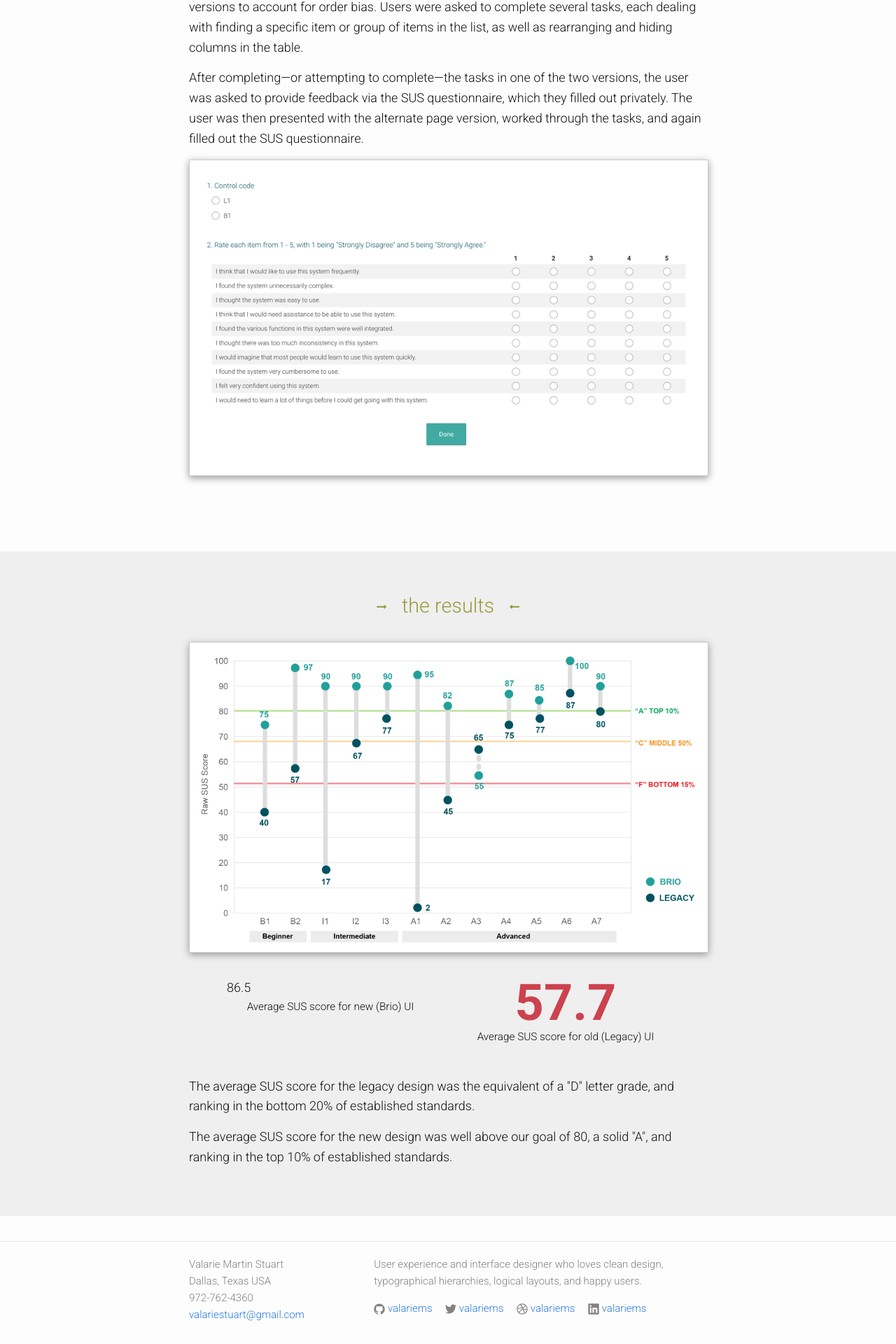
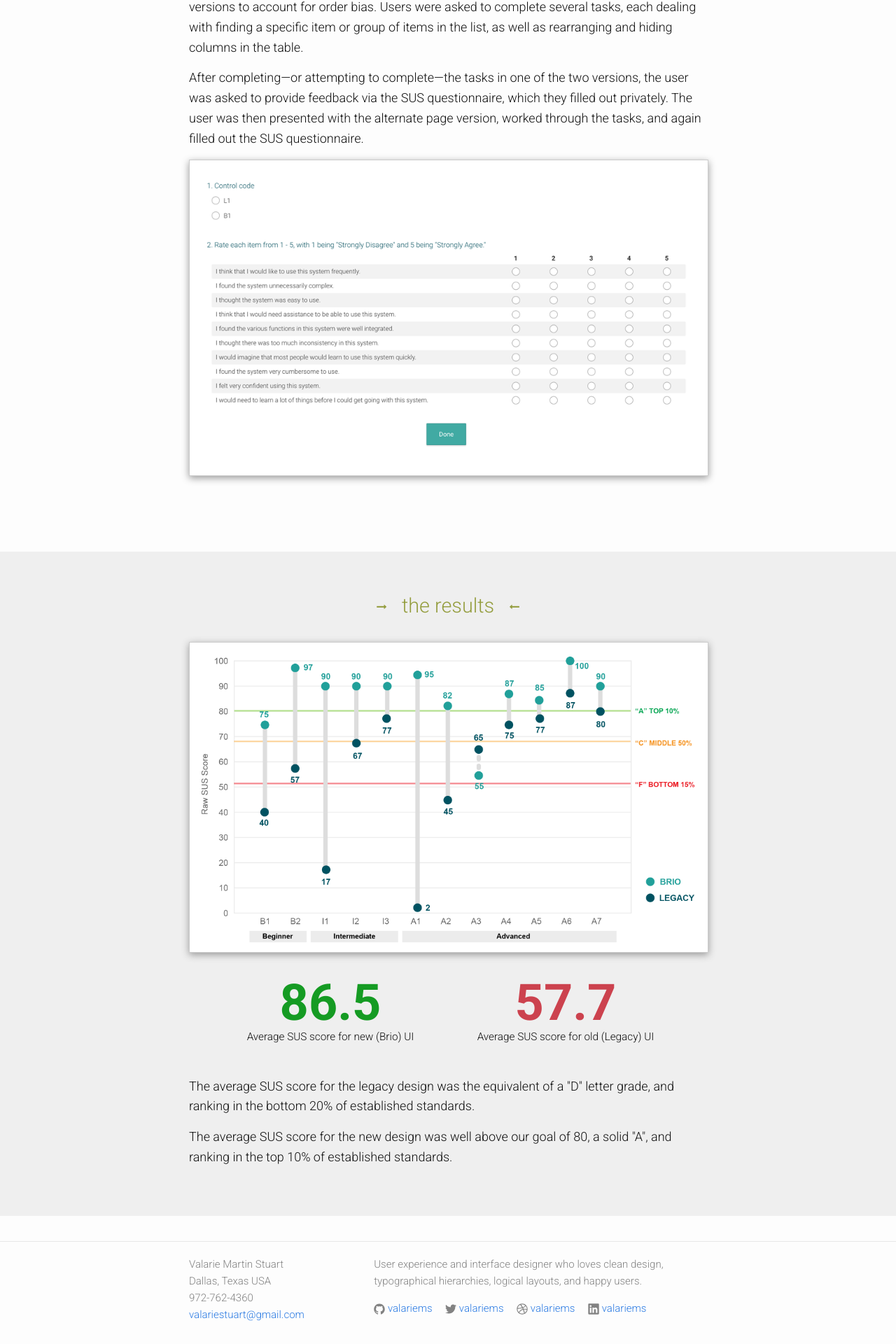
Before and after one commit to valariems/valariems.github.io, a Jekyll site: the page built from portfolio-measuring-usability.html, in a window 1280 px wide. Shown: the part 1637-3557 px from the top of the page at 70% size. Built offline with Jekyll 4.4.1, drawn with Linux system fonts in a browser that asks for light colours; nearby versions of some CDN libraries.

Commit message:
Fix CSS mistake.

```diff
--- a/css/custom.scss
+++ b/css/custom.scss
@@ -968,7 +968,7 @@
   height: 100%;
 }
 
-.big-num.sus-bad {
+.big-num {
   font-size: 4em;
   font-weight: bold;
   line-height: 1;
```
